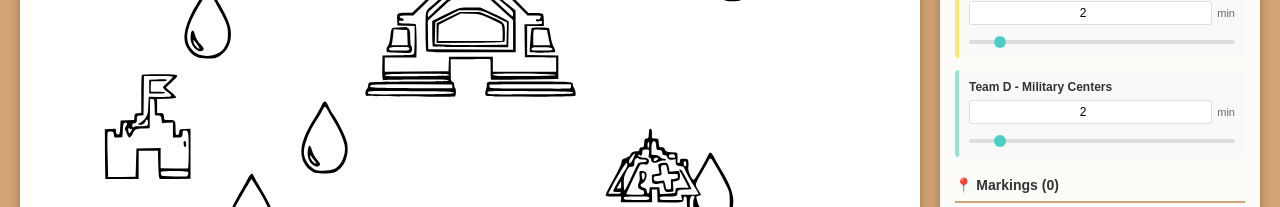
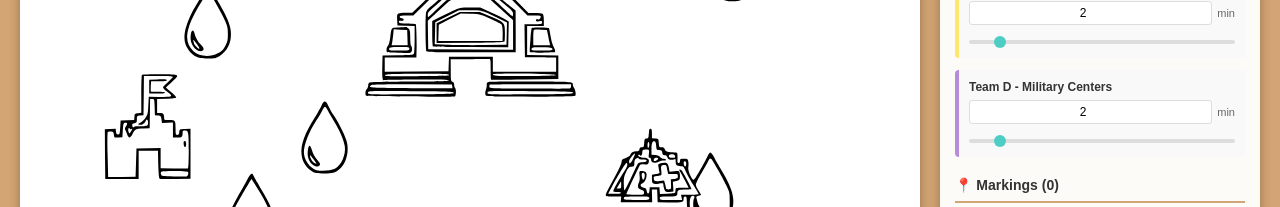
Before and after one commit to last-z/lastz.github.io, a React (Create React App) app: page / in a window 1280 px wide. Shown: the part 541-748 px from the top of the page. Built offline with nearby package versions, Linux system fonts and the light colour scheme.

Commit message:
style: Change Team D color to purple for better visual distinction
- Changed Team D color from #95E1D3 (teal) to #B78DD9 (purple)
- Improves color contrast and visual differentiation
- Purple distinguishes Team D from Team B (cyan)

```diff
--- a/src/CanyonClashPlanner.js
+++ b/src/CanyonClashPlanner.js
@@ -5,7 +5,7 @@ const TEAMS = {
   A: { label: 'Team A - Enemy Hospital', color: '#FF6B6B', description: 'Frontline Strike' },
   B: { label: 'Team B - Our Hospital', color: '#4ECDC4', description: 'Defensive Command' },
   C: { label: 'Team C - Captain Side', color: '#FFE66D', description: 'Captain Squadron' },
-  D: { label: 'Team D - Military Centers', color: '#95E1D3', description: 'Resource Squad' }
+  D: { label: 'Team D - Military Centers', color: '#B78DD9', description: 'Resource Squad' }
 };
 
 const BATTLE_PHASES = [
```
